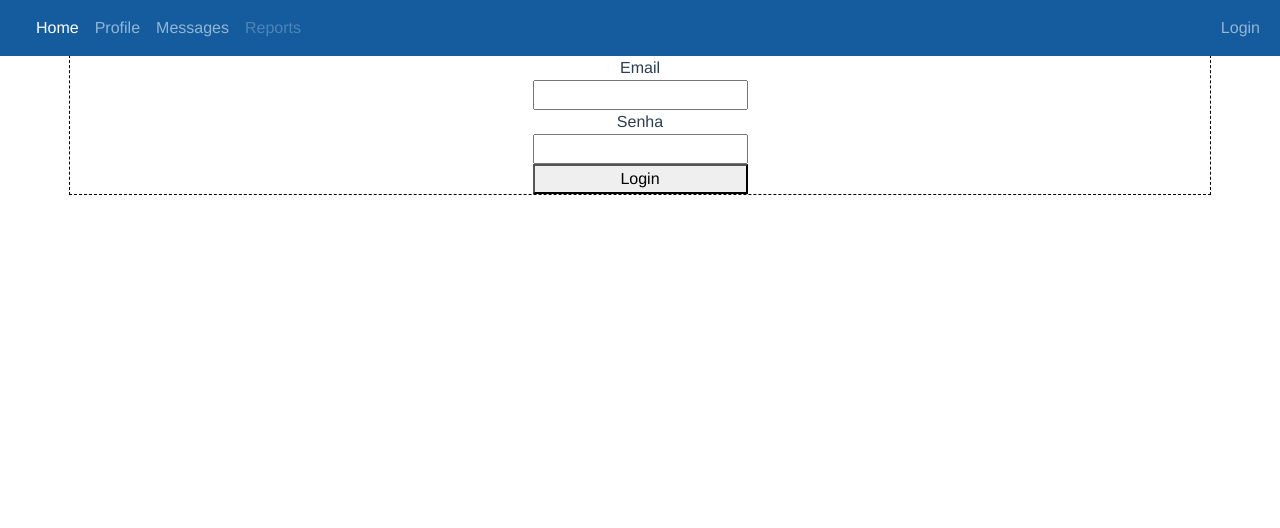
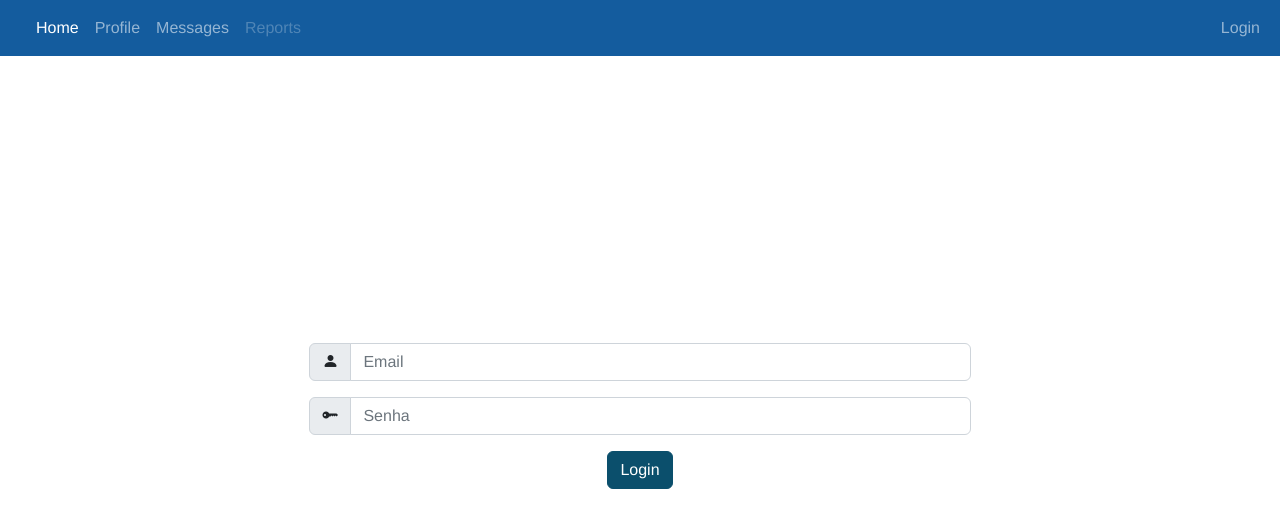
Before and after one commit to MateusGundel/pwa-diabetes-tc2, a JavaScript app: page /login in a window 1280 px wide. Shown: the top 528 px of the page. Built offline with nearby package versions, Linux system fonts and the light colour scheme.

Commit message:
Alterada tela de login e adicionado bootstrap icons ao projeto

```diff
--- a/package.json
+++ b/package.json
@@ -11,8 +11,8 @@
   },
   "dependencies": {
     "@popperjs/core": "^2.11.6",
-    "axios": "^0.27.2",
     "bootstrap": "^5.2.1",
+    "bootstrap-icons": "^1.9.1",
     "core-js": "^3.8.3",
     "register-service-worker": "^1.7.2",
     "vue-api-query": "^1.10.0",
--- a/src/App.vue
+++ b/src/App.vue
@@ -1,13 +1,26 @@
 <template>
-<!--  <nav>-->
-<!--    <router-link to="/">Home</router-link>-->
-<!--    |-->
-<!--    <router-link to="/about">About</router-link>-->
-<!--    |-->
-<!--    <router-link to="/login">Login</router-link>-->
-<!--  </nav>-->
   <router-view/>
 </template>
 
-<style src="./assets/styles/app.css">
+<style>
+#app {
+  font-family: Avenir, Helvetica, Arial, sans-serif;
+  -webkit-font-smoothing: antialiased;
+  -moz-osx-font-smoothing: grayscale;
+  text-align: center;
+  color: #2c3e50;
+}
+
+nav {
+  padding: 30px;
+}
+
+nav a {
+  font-weight: bold;
+  color: #2c3e50;
+}
+
+nav a.router-link-exact-active {
+  color: #42b983;
+}
 </style>
--- a/src/assets/styles/app.css
+++ /dev/null
@@ -1,20 +0,0 @@
-#app {
-    font-family: Avenir, Helvetica, Arial, sans-serif;
-    -webkit-font-smoothing: antialiased;
-    -moz-osx-font-smoothing: grayscale;
-    text-align: center;
-    color: #2c3e50;
-}
-
-nav {
-    padding: 30px;
-}
-
-nav a {
-    font-weight: bold;
-    color: #2c3e50;
-}
-
-nav a.router-link-exact-active {
-    color: #42b983;
-}
--- a/src/assets/styles/login.css
+++ /dev/null
@@ -1,13 +0,0 @@
-.container{
-    display: flex;
-    justify-content: center;
-    align-items: center;
-    outline: dashed 1px black;
-    width: 100%;
-    height: 100%;
-}
-
-.login{
-    display: flex;
-    flex-direction: column;
-}
--- a/src/components/Login.vue
+++ b/src/components/Login.vue
@@ -1,23 +1,47 @@
 <template>
-    <div class="container">
-        <div class="login">
-            <label for="user">Email</label>
-            <input name="user" class="user" type="text">
-            <label for="password">Senha</label>
-            <input name="password" class="password" type="password">
-            <button>Login</button>
+  <div class="container vertical-center">
+    <form class="row">
+      <div class="col-12">
+        <div class="input-group mb-3">
+          <span class="input-group-text"><i class="bi bi-person-fill"></i></span>
+          <input type="text" class="form-control" placeholder="Email" aria-label="Email"
+                 aria-describedby="basic-addon1">
         </div>
-    </div>
+      </div>
+      <div class="col-12">
+        <div class="input-group mb-3">
+          <span class="input-group-text"><i class="bi bi-key-fill"></i></span>
+          <input type="text" class="form-control" placeholder="Senha" aria-label="Senha">
+        </div>
+      </div>
+      <div class="col-12">
+        <button type="submit" class="btn btn-primary button-login">Login</button>
+      </div>
+    </form>
+  </div>
+
 </template>
 
 <script lang="ts">
-import { defineComponent } from 'vue';
+import {defineComponent} from 'vue';
 
 export default defineComponent({
-    name: 'LoginApp',
+  name: 'LoginApp',
 });
 </script>
 
-<style src="../assets/styles/login.css">
+<style scoped>
 
+.button-login {
+  background-color: #0B4F6C;
+  border-color: #0B4F6C;
+}
+
+.vertical-center {
+  min-height: 90%; /* Fallback for browsers do NOT support vh unit */
+  min-height: 90vh; /* These two lines are counted as one :-)       */
+  display: flex;
+  align-items: center;
+  justify-content: center;
+}
 </style>
--- a/src/main.ts
+++ b/src/main.ts
@@ -1,9 +1,11 @@
 import "bootstrap/dist/css/bootstrap.css"
+import 'bootstrap-icons/font/bootstrap-icons.css'
 import {createApp} from 'vue'
 import App from './App.vue'
 import './registerServiceWorker'
 import router from './router'
 
+
 createApp(App).use(router).mount('#app')
 
 import "bootstrap/dist/js/bootstrap.min"
```
Also changed, not shown: src/assets/logo.png (deleted), 1 other file (tests, documents, lock files or other folders).
